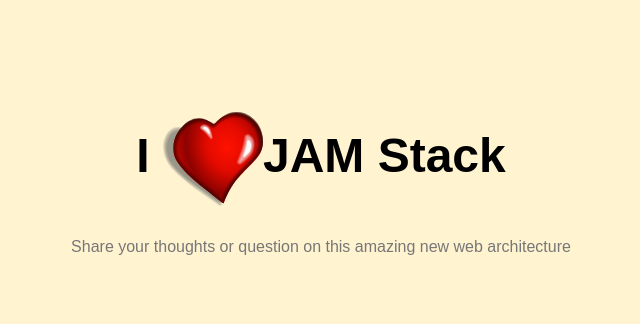
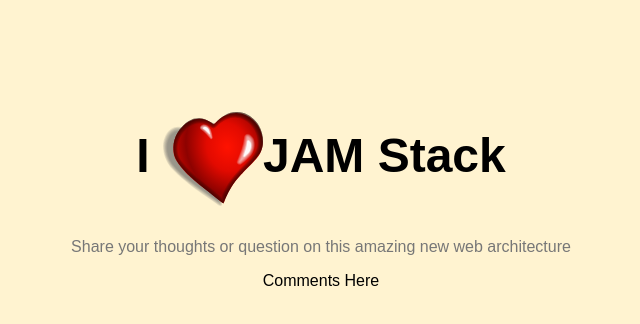
Before and after one commit to maxmarinoni/simplejam, a plain HTML site: page index.html in a window 1280 px wide. Shown: the whole page, without its empty margins (319-959 px from the left). Drawn offline with Linux system fonts and the light colour scheme.

Commit message:
Adds comments placeholder

```diff
--- a/index.html
+++ b/index.html
@@ -11,5 +11,7 @@
     <h1>I <img src="heart.svg">JAM Stack</h1>
     <p>Share your thoughts or question on this amazing new web architecture </p>
 
+    Comments Here
+
 </body>
 </html>
```
